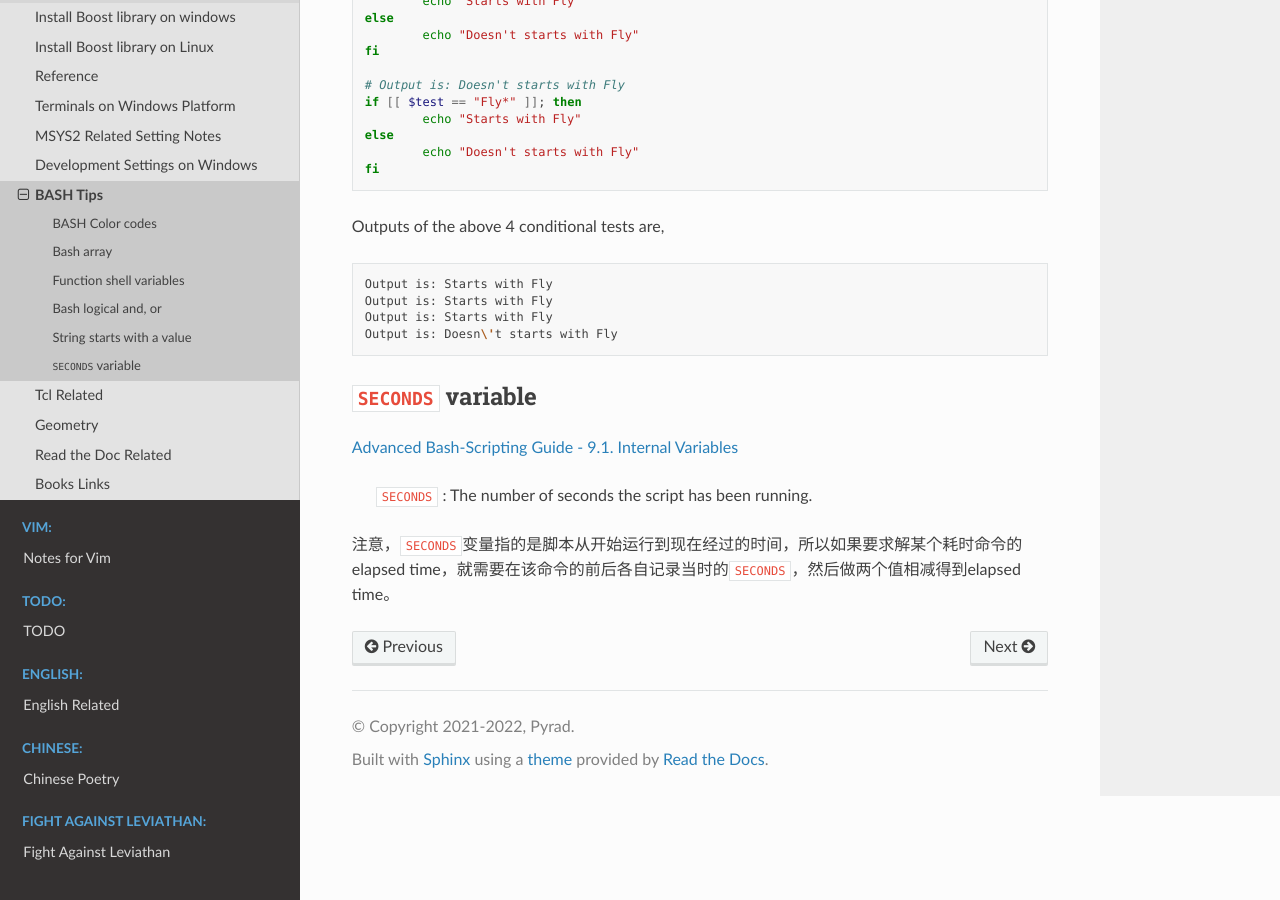
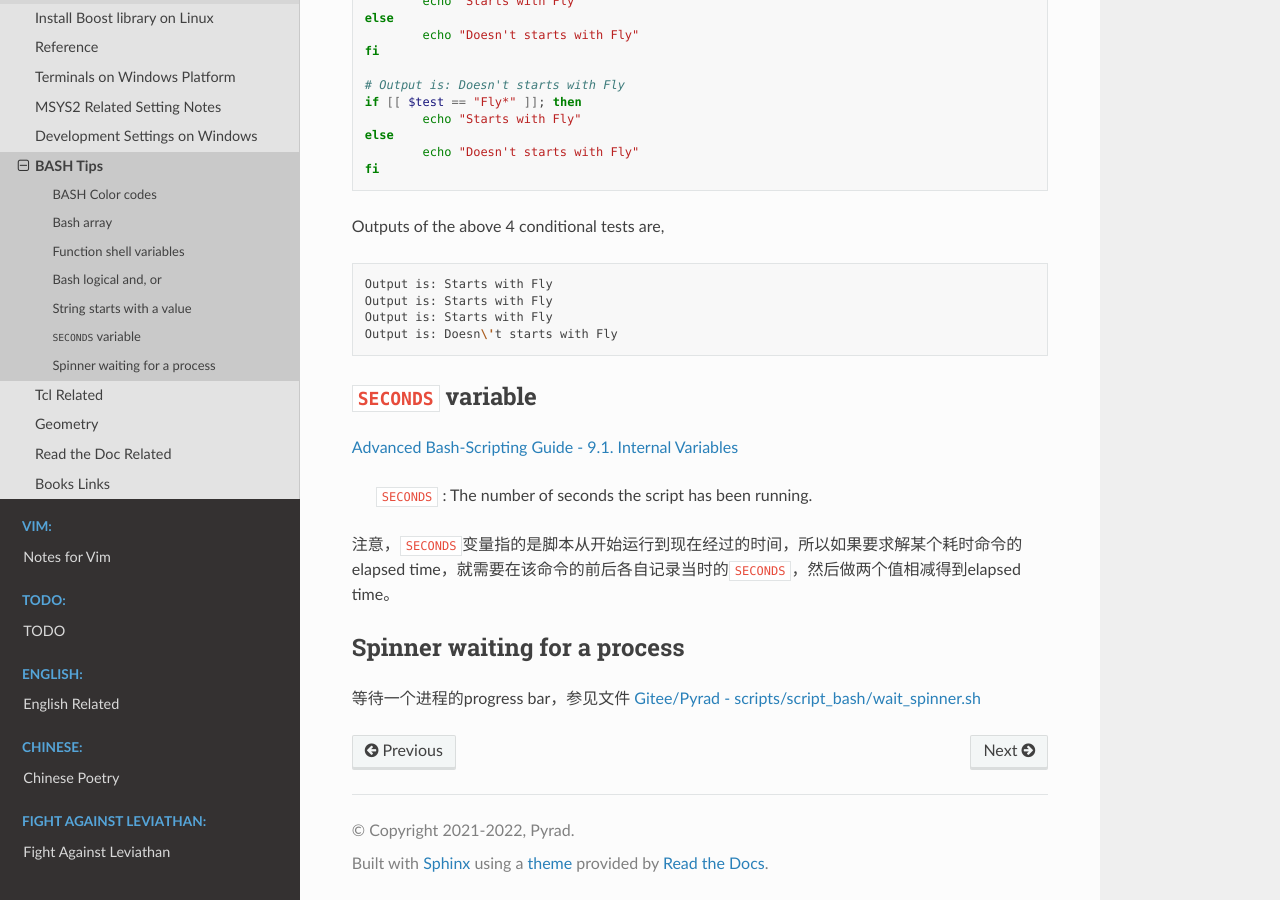
Before and after one commit to Pyrad/pyradnotes, a Sphinx documentation site: the page built from source/Notes/bash.md, in a window 1280 px wide and 900 px high, scrolled down 3295 px. Built offline with Sphinx 7.4.7 and the Read the Docs theme 2.0.0, drawn with Linux system fonts in a browser that asks for light colours.

Commit message:
Bash A spinner waiting for a process

```diff
--- a/source/Notes/bash.md
+++ b/source/Notes/bash.md
@@ -211,3 +211,8 @@ Output is: Doesn\'t starts with Fly
 > `SECONDS` : The number of seconds the script has been running.
 
 注意，`SECONDS`变量指的是脚本从开始运行到现在经过的时间，所以如果要求解某个耗时命令的elapsed time，就需要在该命令的前后各自记录当时的`SECONDS`，然后做两个值相减得到elapsed time。
+
+
+## Spinner waiting for a process
+
+等待一个进程的progress bar，参见文件 [Gitee/Pyrad - scripts/script_bash/wait_spinner.sh](https://gitee.com/pyrad/scripts/blob/master/script_bash/wait_spinner.sh)
```
